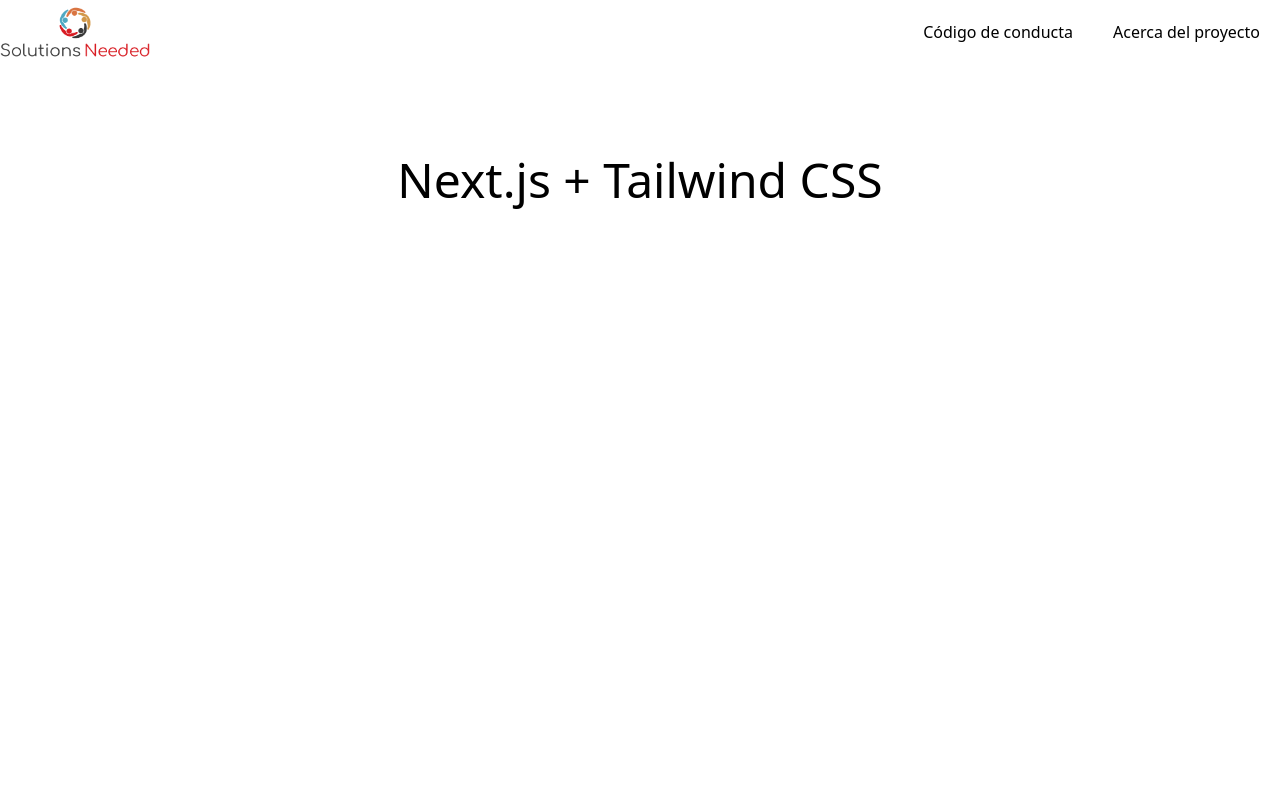
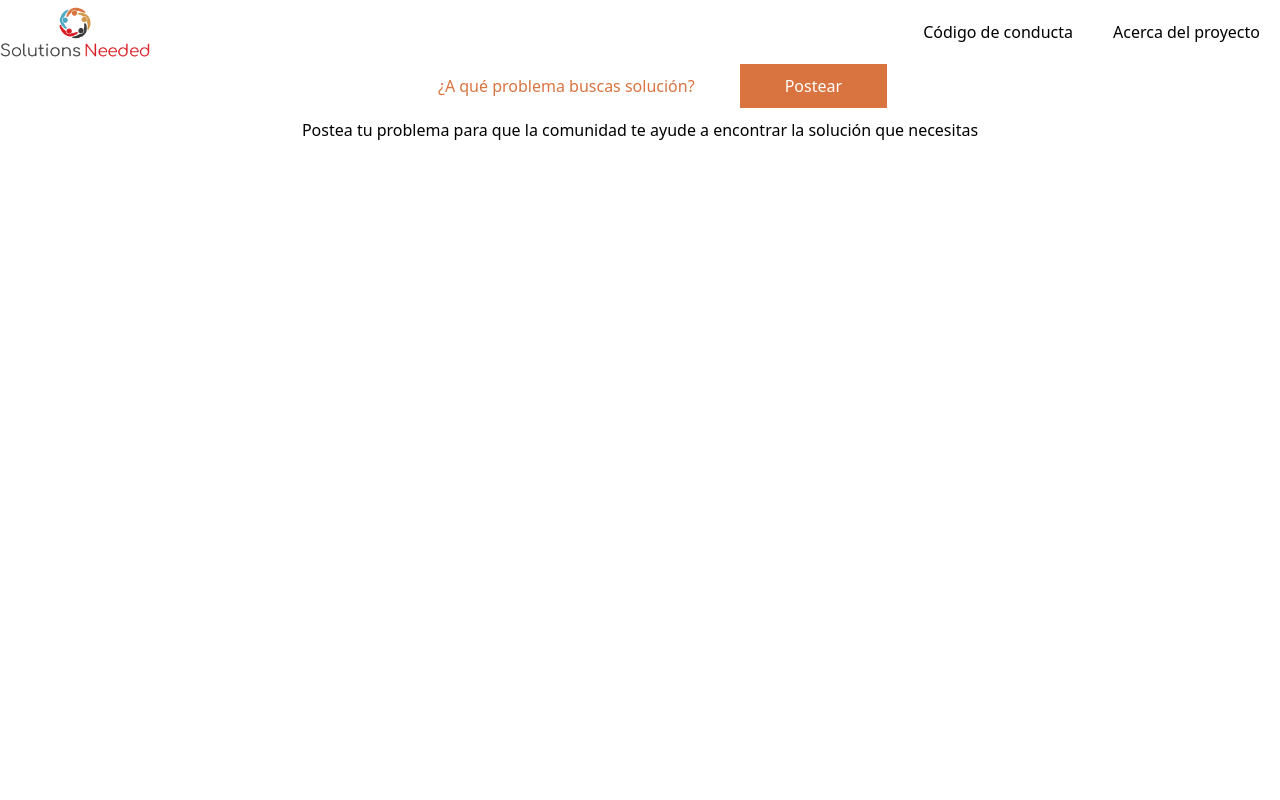
Before and after one commit to Solutions-Needed/solutions-needed, a Next.js app: page / in a window 1280 px wide. Shown: the top 800 px of the page. Built offline with nearby package versions, Linux system fonts and the light colour scheme.

Commit message:
Adding Header to the home

```diff
--- /dev/null
+++ b/src/components/Atoms/Button.js
@@ -0,0 +1,19 @@
+import styled, { ThemeProvider } from 'styled-components';
+import Theme from '../../styles/Theme';
+
+const StyledButton = styled.button`
+  background-color: ${(props) =>
+    props.color ? props.color : props.theme.colors.primary};
+  color: ${(props) => (props.color ? props.color : 'white')};
+  padding: 10px 45px 10px 45px;
+`;
+
+const PublishButton = ({ textButton }) => {
+  return (
+    <ThemeProvider theme={Theme}>
+      <StyledButton>{textButton}</StyledButton>
+    </ThemeProvider>
+  );
+};
+
+export default PublishButton;
--- /dev/null
+++ b/src/components/Templates/Header.js
@@ -0,0 +1,45 @@
+import { useTranslation } from 'react-i18next';
+import styled, { ThemeProvider } from 'styled-components';
+import Theme from '../../styles/Theme';
+import Button from '../Atoms/Button';
+import PublishButton from '../Atoms/Button';
+
+const StyledContainer = styled.div`
+  display: flex;
+  justify-content: center;
+`;
+
+const WrapperContainer = styled.div`
+  border: 1px solid black;
+  border-width: thin;
+  padding: 30px;
+`;
+
+const StyledDescription = styled.h2`
+  color: 'black';
+  padding: 10px 45px 10px 45px;
+`;
+
+const StyledTitle = styled.h1`
+  color: ${(props) => props.theme.colors.primary};
+  padding: 10px 45px 10px 45px;
+`;
+
+const Header = () => {
+  const { t } = useTranslation();
+  return (
+    <>
+      <ThemeProvider theme={Theme}>
+        <StyledContainer>
+          <StyledTitle>{t('FIND_SOLUTION_LABEL')}</StyledTitle>
+          <Button textButton={t('POST_PROBLEM_BTN')} />
+        </StyledContainer>
+        <StyledContainer>
+          <StyledDescription>{t('FIND_SOLUTION_DESC')}</StyledDescription>
+        </StyledContainer>
+      </ThemeProvider>
+    </>
+  );
+};
+
+export default Header;
--- a/src/pages/index.js
+++ b/src/pages/index.js
@@ -1,12 +1,11 @@
 import MainLayout from '../components/MainLayout';
+import Header from '../components/Templates/Header';
 
 const IndexPage = () => {
   return (
-    <div className="py-20">
-      <h1 className="text-5xl text-center text-accent-1">
-        Next.js + Tailwind CSS
-      </h1>
-    </div>
+    <>
+      <Header />
+    </>
   );
 };
 
```
Also changed, not shown: 2 other files (tests, documents, lock files or other folders).
